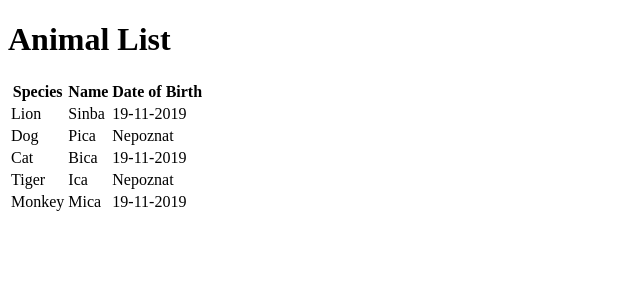
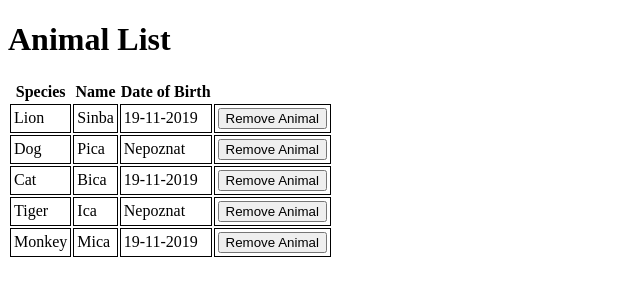
Before and after one commit to dusankaK/zoo-vue, a Vue app: page / in a window 1280 px wide. Shown: the top 300 px of the page, without its empty margins (0-640 px from the left). Built offline with nearby package versions, Linux system fonts and the light colour scheme.

Commit message:
Treci zadatak

```diff
--- a/src/components/AnimalList.vue
+++ b/src/components/AnimalList.vue
@@ -2,7 +2,7 @@
     <div>
         <h1>Animal List</h1>
 
-    <table>
+    <table id="animals">
         <tr>
             <th>Species</th>
             <th>Name</th>
@@ -13,6 +13,9 @@
             <td>{{ animal.species}}</td>
             <td>{{ animal.name}}</td>
             <td>{{ animal.dateOfBirth ? animal.dateOfBirth : 'Nepoznat' }}</td>
+            <td>
+                <button @click="removeAnimal(key)">Remove Animal</button>
+            </td>
         </tr>
     </table>
     </div>
@@ -32,11 +35,19 @@ export default {
                 {species: "Monkey", name: "Mica", dateOfBirth: moment().format("DD-MM-YYYY")},
             ],
         }
+    },
+    methods: {
+        removeAnimal(key){
+            this.animals.splice(key, 1);
+        }
     }
 
 }
 </script>
 
 <style scoped>
-
+    td {
+        border:1px solid black;
+        padding: 3px;
+    }
 </style>
```
